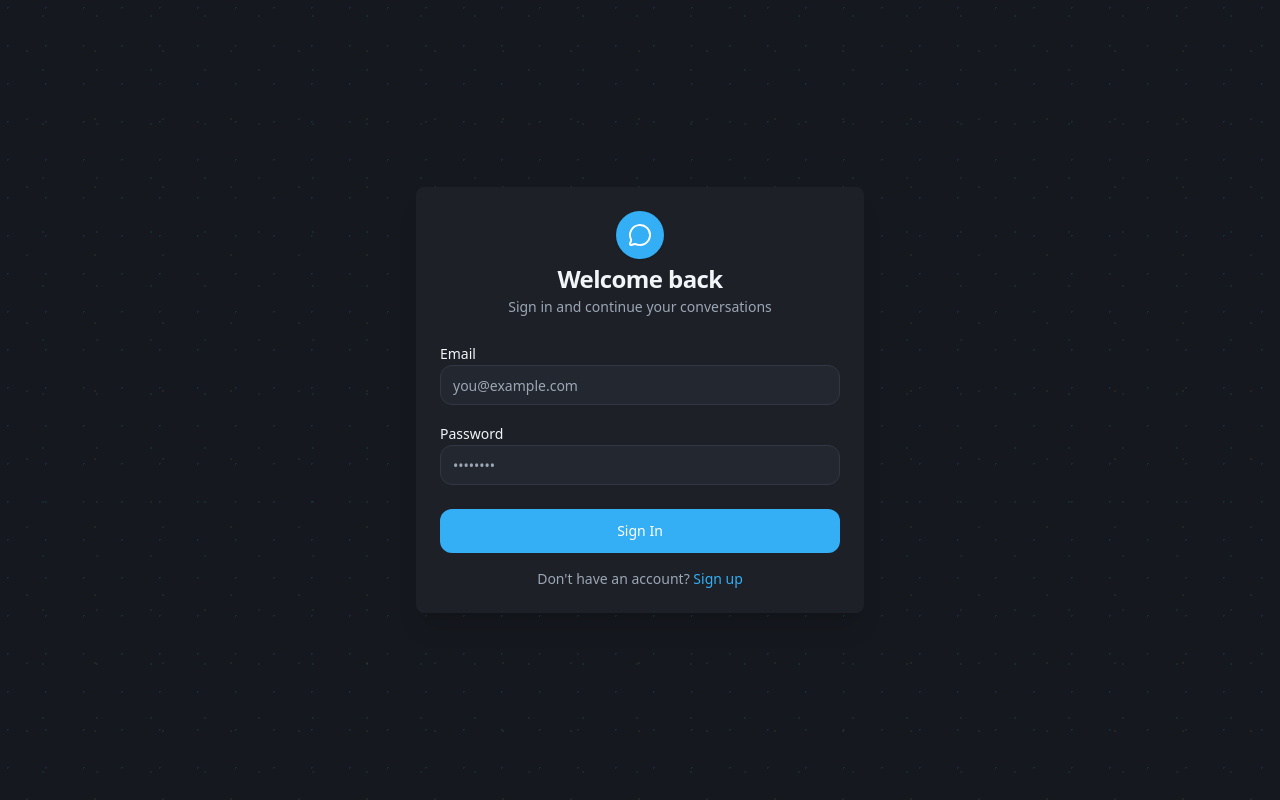
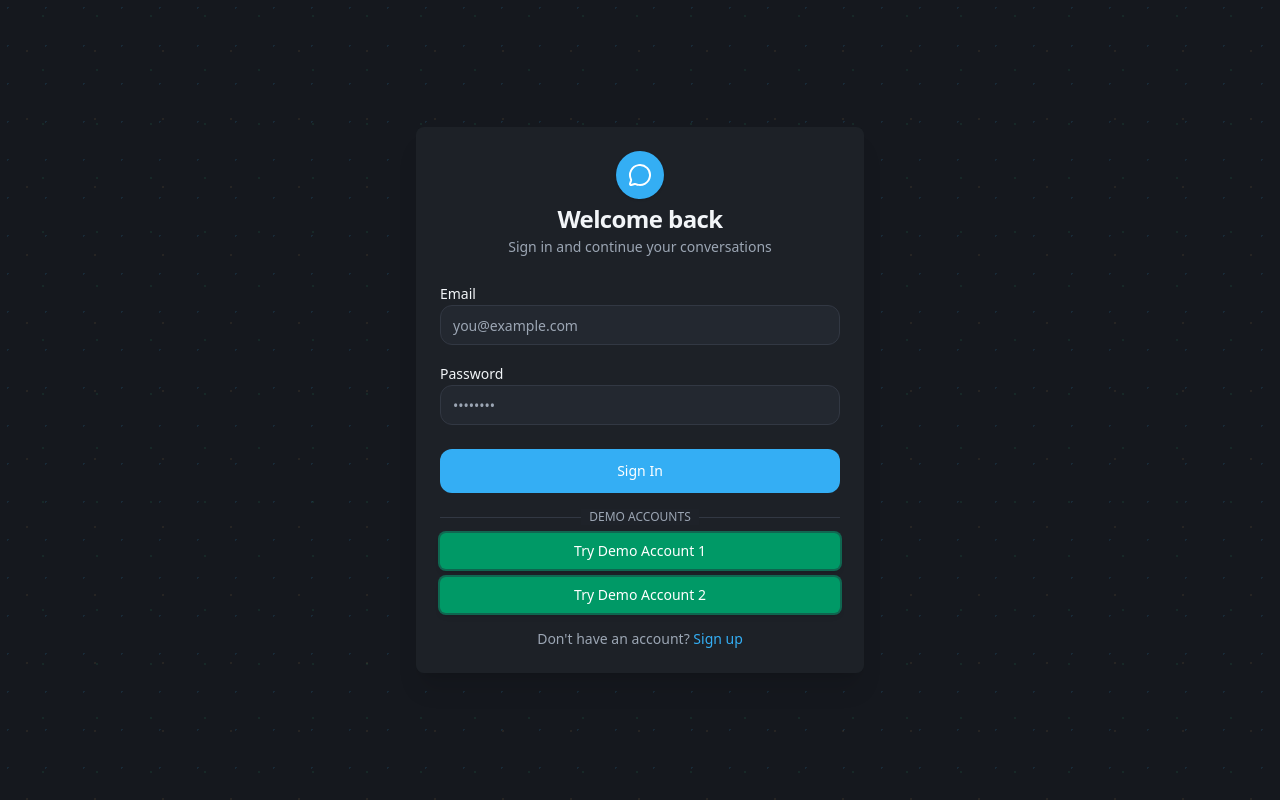
Before and after one commit to xjarifx/better-communication, a Next.js app: page /login in a window 1280 px wide. Built offline with nearby package versions, Linux system fonts and the light colour scheme; no server answers.

Commit message:
feat: add demo login functionality to the LoginForm component

```diff
--- a/components/auth/login-form.tsx
+++ b/components/auth/login-form.tsx
@@ -46,6 +46,22 @@ export function LoginForm() {
     } catch (err) {
       console.error("[LoginForm] handleSubmit error:", err)
     }
+  }
+
+  const DEMO_ACCOUNTS = [
+    { email: "jarif@gmail.com", label: "Demo Account 1" },
+    { email: "jarif2@gmail.com", label: "Demo Account 2" },
+  ]
+
+  const handleDemoLogin = (email: string) => {
+    login(
+      { email, password: email },
+      {
+        onSuccess: () => {
+          router.push("/messages")
+        },
+      },
+    )
   }
 
   return (
@@ -105,6 +121,29 @@ export function LoginForm() {
           <Button type="button" className="h-11 w-full rounded-xl" disabled={isPending} onClick={handleClick}>
             {isPending ? "Signing in..." : "Sign In"}
           </Button>
+          <div className="flex w-full flex-col gap-2">
+            <div className="relative">
+              <div className="absolute inset-0 flex items-center">
+                <span className="w-full border-t" />
+              </div>
+              <div className="relative flex justify-center text-xs uppercase">
+                <span className="bg-card px-2 text-muted-foreground">Demo Accounts</span>
+              </div>
+            </div>
+            {DEMO_ACCOUNTS.map((account, i) => (
+              <Button
+                key={account.email}
+                type="button"
+                variant="default"
+                size="sm"
+                disabled={isPending}
+                onClick={() => handleDemoLogin(account.email)}
+                className="bg-emerald-600 text-white shadow-md ring-2 ring-emerald-400/40 hover:bg-emerald-500 hover:shadow-lg active:scale-[0.98]"
+              >
+                Try {account.label}
+              </Button>
+            ))}
+          </div>
           <p className="text-sm text-muted-foreground">
             Don&apos;t have an account?{" "}
             <a href="/register" className="text-primary underline-offset-4 hover:underline">
```
Also changed, not shown: 1 other file (tests, documents, lock files or other folders).
